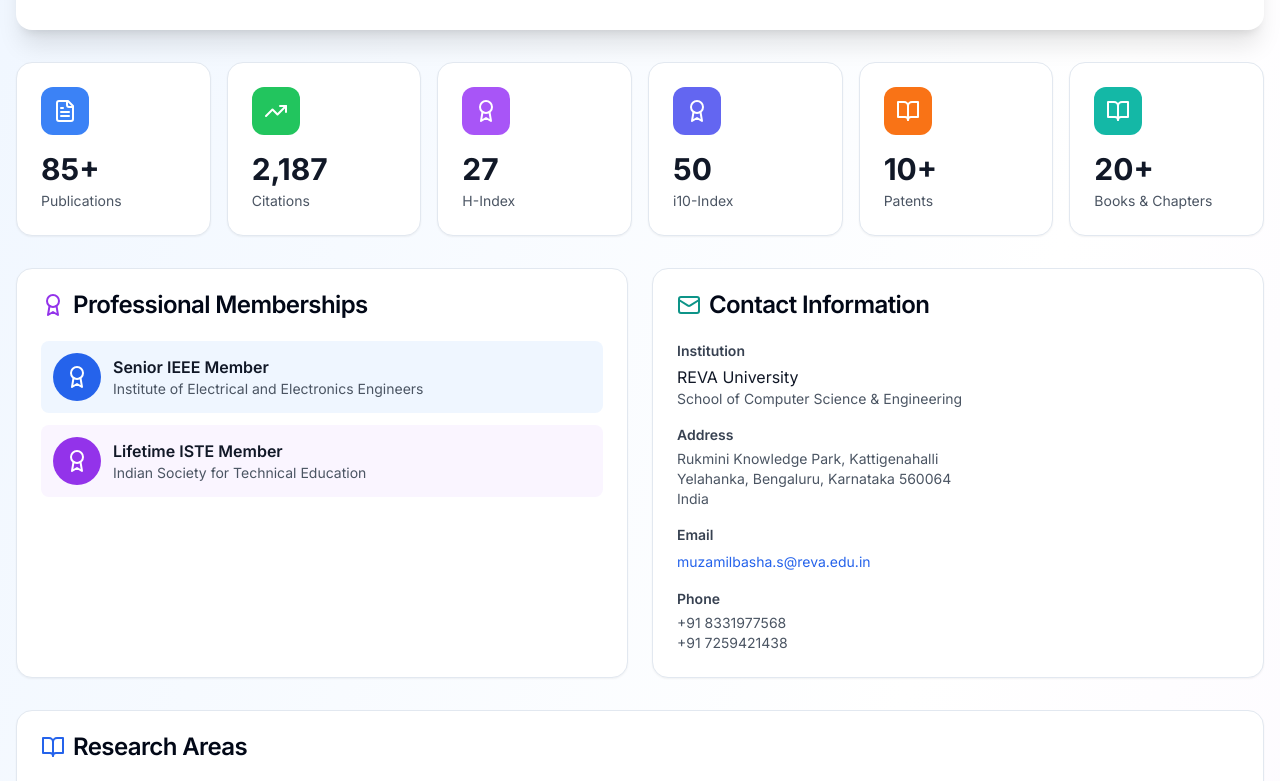
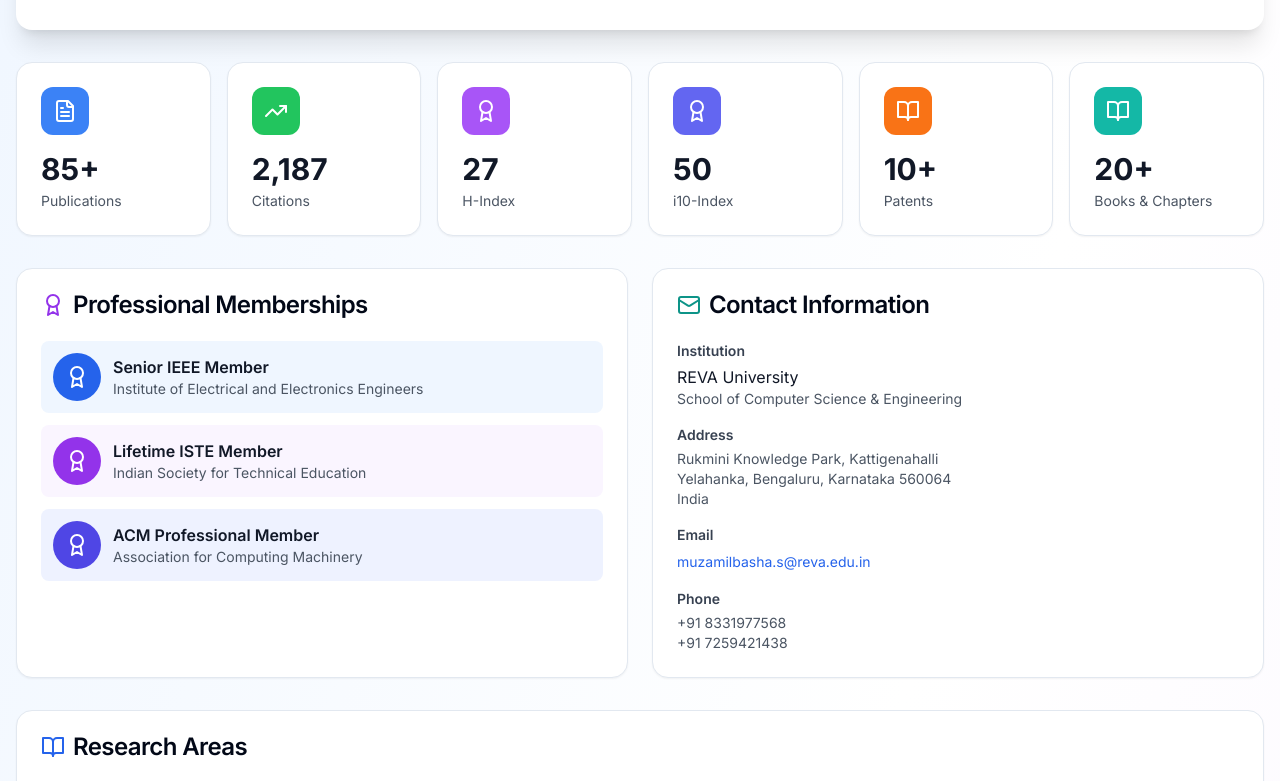
Before and after one commit to muzabasha/cnn-svm, a Next.js app: page /profile in a window 1280 px wide. Shown: the part 386-1167 px from the top of the page. Built offline with nearby package versions, Linux system fonts and the light colour scheme.

Commit message:
Add ACM Professional Member to profile page

```diff
--- a/app/profile/page.tsx
+++ b/app/profile/page.tsx
@@ -244,6 +244,15 @@
                                     <div>
                                         <p className="font-semibold text-gray-900">Lifetime ISTE Member</p>
                                         <p className="text-sm text-gray-600">Indian Society for Technical Education</p>
+                                    </div>
+                                </div>
+                                <div className="flex items-center gap-3 p-3 bg-indigo-50 rounded-lg">
+                                    <div className="w-12 h-12 bg-indigo-600 rounded-full flex items-center justify-center flex-shrink-0">
+                                        <Award className="w-6 h-6 text-white" />
+                                    </div>
+                                    <div>
+                                        <p className="font-semibold text-gray-900">ACM Professional Member</p>
+                                        <p className="text-sm text-gray-600">Association for Computing Machinery</p>
                                     </div>
                                 </div>
                             </div>
```
Also changed, not shown: public/DP_profile.jpeg (deleted), public/DP_profile.png (added).
